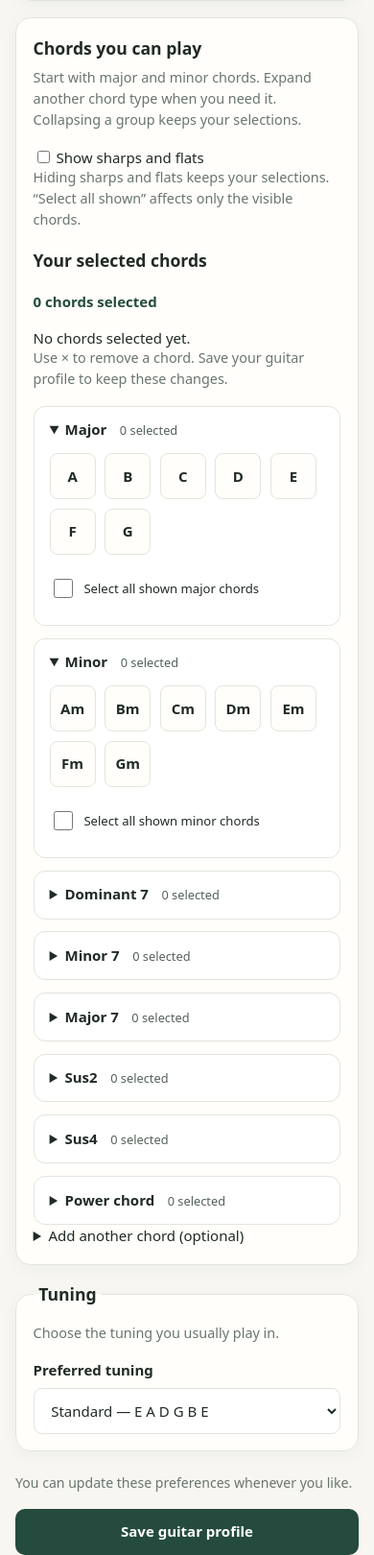
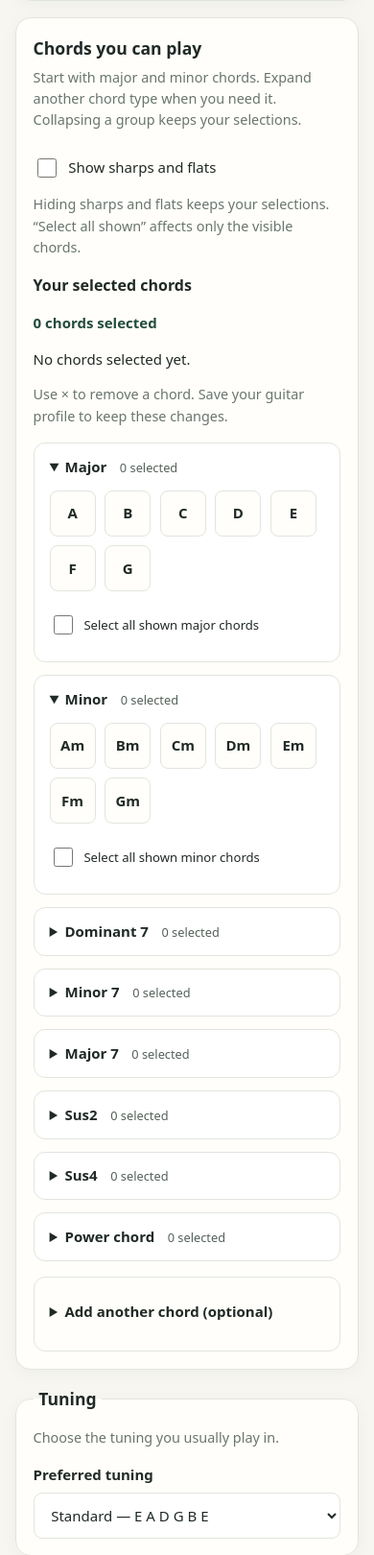
Before and after one commit to marvinwiget/FretCompanion, a Flask app: page /guitar-profile in a window 390 px wide. Shown: the part 1473-3093 px from the top of the page at 96% size. Run offline with Flask 3, Linux system fonts and the light colour scheme; parts of the project's set-up code (start-up, migrations or seed data) failed here and were passed over.

Commit message:
some design changes

```diff
--- a/app/static/css/base.css
+++ b/app/static/css/base.css
@@ -159,3 +159,23 @@ input[type="text"], input[type="number"], select {
     color: var(--ink);
     font: inherit;
 }
+
+/* Shared accessibility helpers */
+
+.visually-hidden {
+    position: absolute;
+    width: 1px;
+    height: 1px;
+    padding: 0;
+    margin: -1px;
+    overflow: hidden;
+    clip-path: inset(50%);
+    white-space: nowrap;
+    border: 0;
+}
+
+@media (prefers-reduced-motion: reduce) {
+    *, *::before, *::after {
+        transition: none !important;
+    }
+}
--- a/app/static/css/profile.css
+++ b/app/static/css/profile.css
@@ -114,25 +114,11 @@ main {
     gap: 0.8rem;
 }
 
-.chord-row {
-    display: grid;
-    grid-template-columns: minmax(130px, 1fr) 3fr auto;
-    gap: 0.8rem;
-    align-items: center;
-    padding: 0.8rem;
-    border: 1px solid var(--line);
-    border-radius: 12px;
-    background: #fff;
-}
-
-.chord-label {
-    font-weight: 700;
-}
-
 .chord-buttons {
     display: flex;
     flex-wrap: wrap;
-    gap: 0.4rem;
+    gap: 0.6rem;
+    margin-bottom: 0.8rem;
 }
 
 .chord-choice {
@@ -140,7 +126,7 @@ main {
     cursor: pointer;
 }
 
-.chord-choice input, .select-all input {
+.chord-choice input {
     position: absolute;
     opacity: 0;
     pointer-events: none;
@@ -148,8 +134,8 @@ main {
 
 .chord-choice span {
     display: inline-flex;
-    min-width: 42px;
-    min-height: 38px;
+    min-width: 48px;
+    min-height: 48px;
     align-items: center;
     justify-content: center;
     padding: 0.35rem 0.55rem;
@@ -171,9 +157,11 @@ main {
 }
 
 .select-all {
-    position: relative;
+    display: flex;
+    align-items: center;
+    min-height: 44px;
     cursor: pointer;
-    color: var(--muted);
+    color: var(--ink);
     font-size: 0.82rem;
     white-space: nowrap;
 }
@@ -236,20 +224,6 @@ select {
 @media (max-width: 700px) {
     main {
         margin-top: 2rem;
-    }
-
-    .chord-row {
-        grid-template-columns: 1fr auto;
-    }
-
-    .chord-buttons {
-        grid-column: 1 / -1;
-        grid-row: 2;
-    }
-
-    .select-all {
-        grid-column: 2;
-        grid-row: 1;
     }
 
     .choice-grid.preference-grid {
@@ -344,30 +318,10 @@ select {
     padding: 0 1rem 1rem;
 }
 
-.chord-buttons {
-    gap: 0.6rem;
-    margin-bottom: 0.8rem;
-}
-
-.chord-choice span {
-    min-width: 48px;
-    min-height: 48px;
-}
-
 .select-all input {
-    position: static;
-    opacity: 1;
-    pointer-events: auto;
     width: 20px;
     height: 20px;
     accent-color: var(--green);
-}
-
-.select-all {
-    display: flex;
-    align-items: center;
-    min-height: 44px;
-    color: var(--ink);
 }
 
 .select-all input:checked + span {
@@ -380,25 +334,95 @@ select {
     margin: 0.5rem 0.25rem 0 0;
 }
 
-.visually-hidden {
-    position: absolute;
-    width: 1px;
-    height: 1px;
-    padding: 0;
-    margin: -1px;
-    overflow: hidden;
-    clip-path: inset(50%);
-    white-space: nowrap;
-    border: 0;
-}
-
 summary:focus-visible, select:focus-visible {
     outline: 3px solid var(--copper);
     outline-offset: 3px;
 }
 
-@media (prefers-reduced-motion: reduce) {
-    *, *::before, *::after {
-        transition: none !important;
-    }
+/* Optional chord controls and visible selection feedback. */
+
+[hidden] {
+    display: none !important;
 }
+
+.accidental-toggle {
+    display: flex;
+    align-items: center;
+    gap: 0.6rem;
+    min-height: 44px;
+    margin-bottom: 0.5rem;
+    cursor: pointer;
+}
+
+.accidental-toggle input {
+    width: 20px;
+    height: 20px;
+    accent-color: var(--green);
+}
+
+.selected-heading {
+    margin: 1rem 0 0;
+    font-size: 1rem;
+}
+
+.selected-chords {
+    display: flex;
+    flex-wrap: wrap;
+    gap: 0.5rem;
+    margin-bottom: 1rem;
+}
+
+.selected-chord {
+    min-height: 44px;
+    padding: 0.45rem 0.7rem;
+    border: 1px solid var(--green);
+    border-radius: 8px;
+    background: var(--green-soft);
+    color: var(--green);
+    font: inherit;
+    cursor: pointer;
+}
+
+.selected-chord:hover {
+    background: var(--green);
+    color: white;
+}
+
+.selected-chord:focus-visible, .accidental-toggle input:focus-visible {
+    outline: 3px solid var(--copper);
+    outline-offset: 3px;
+}
+
+.chord-builder {
+    margin-top: 1rem;
+    padding: 1rem;
+    border: 1px solid var(--line);
+    border-radius: 12px;
+}
+
+.chord-builder summary {
+    padding-block: 0.5rem;
+    min-height: 44px;
+    cursor: pointer;
+    font-weight: 650;
+}
+
+.builder-fields {
+    display: flex;
+    flex-wrap: wrap;
+    align-items: end;
+    gap: 0.75rem;
+}
+
+.builder-fields label {
+    flex: 1 1 130px;
+}
+
+.builder-fields select {
+    margin-top: 0.3rem;
+}
+
+#chord-builder-status {
+    color: var(--green);
+    margin-bottom: 0;
+}
```
Also changed, not shown: app/static/css/search.css (+117 -6 lines).
